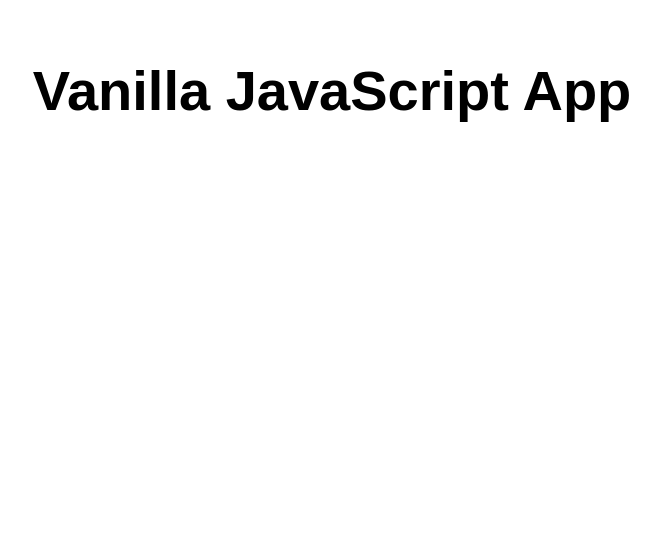
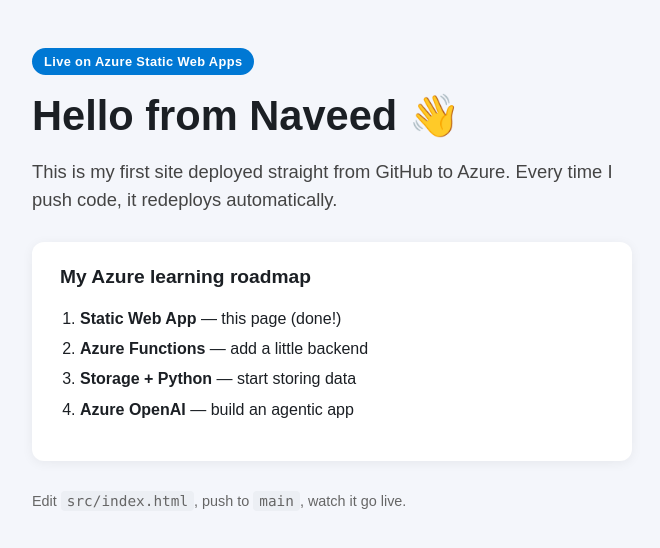
Before and after one commit to numustafa/test-azure, a website: page src/index.html in a window 1280 px wide. Shown: the whole page, without its empty margins (308-968 px from the left). Drawn offline with Linux system fonts and the light colour scheme.

Commit message:
Update index.html and styles.css for Azure deployment and styling enhancements

```diff
--- a/src/index.html
+++ b/src/index.html
@@ -5,12 +5,31 @@
   <meta charset="UTF-8">
   <meta name="viewport" content="width=device-width, initial-scale=1.0">
   <link rel="stylesheet" href="styles.css">
-  <title>Vanilla JavaScript App</title>
+  <title>Naveed — Learning Azure</title>
 </head>
 
 <body>
   <main>
-    <h1>Vanilla JavaScript App</h1>
+    <span class="badge">Live on Azure Static Web Apps</span>
+    <h1>Hello from Naveed 👋</h1>
+    <p class="lede">
+      This is my first site deployed straight from GitHub to Azure.
+      Every time I push code, it redeploys automatically.
+    </p>
+
+    <section class="card">
+      <h2>My Azure learning roadmap</h2>
+      <ol>
+        <li><strong>Static Web App</strong> — this page (done!)</li>
+        <li><strong>Azure Functions</strong> — add a little backend</li>
+        <li><strong>Storage + Python</strong> — start storing data</li>
+        <li><strong>Azure OpenAI</strong> — build an agentic app</li>
+      </ol>
+    </section>
+
+    <footer>
+      <p>Edit <code>src/index.html</code>, push to <code>main</code>, watch it go live.</p>
+    </footer>
   </main>
 </body>
 
--- a/src/styles.css
+++ b/src/styles.css
@@ -1,21 +1,70 @@
 * {
   font-family: Arial, Helvetica, sans-serif;
+  box-sizing: border-box;
 }
 
 html, body {
   margin: 0;
   border: 0;
   padding: 0;
-  background-color: #fff;
+  background-color: #f4f6fb;
+  color: #1b1f24;
 }
 
 main {
   margin: auto;
-  width: 50%;
-  padding: 20px;
+  max-width: 640px;
+  padding: 48px 20px;
 }
 
-main > h1 {
-  text-align: center;
-  font-size: 3.5em;
+.badge {
+  display: inline-block;
+  background-color: #0078d4;
+  color: #fff;
+  font-size: 0.8em;
+  font-weight: bold;
+  padding: 6px 12px;
+  border-radius: 999px;
+  letter-spacing: 0.03em;
 }
+
+h1 {
+  font-size: 2.6em;
+  margin: 16px 0 8px;
+}
+
+.lede {
+  font-size: 1.15em;
+  color: #444;
+  line-height: 1.5;
+}
+
+.card {
+  background-color: #fff;
+  border-radius: 12px;
+  padding: 8px 28px 20px;
+  margin-top: 28px;
+  box-shadow: 0 2px 12px rgba(0, 0, 0, 0.06);
+}
+
+.card h2 {
+  font-size: 1.2em;
+}
+
+.card ol {
+  line-height: 1.9;
+  padding-left: 20px;
+}
+
+footer {
+  margin-top: 32px;
+  color: #666;
+  font-size: 0.9em;
+}
+
+code {
+  background-color: #eceff4;
+  padding: 2px 6px;
+  border-radius: 4px;
+  font-family: Consolas, Monaco, monospace;
+}
```
